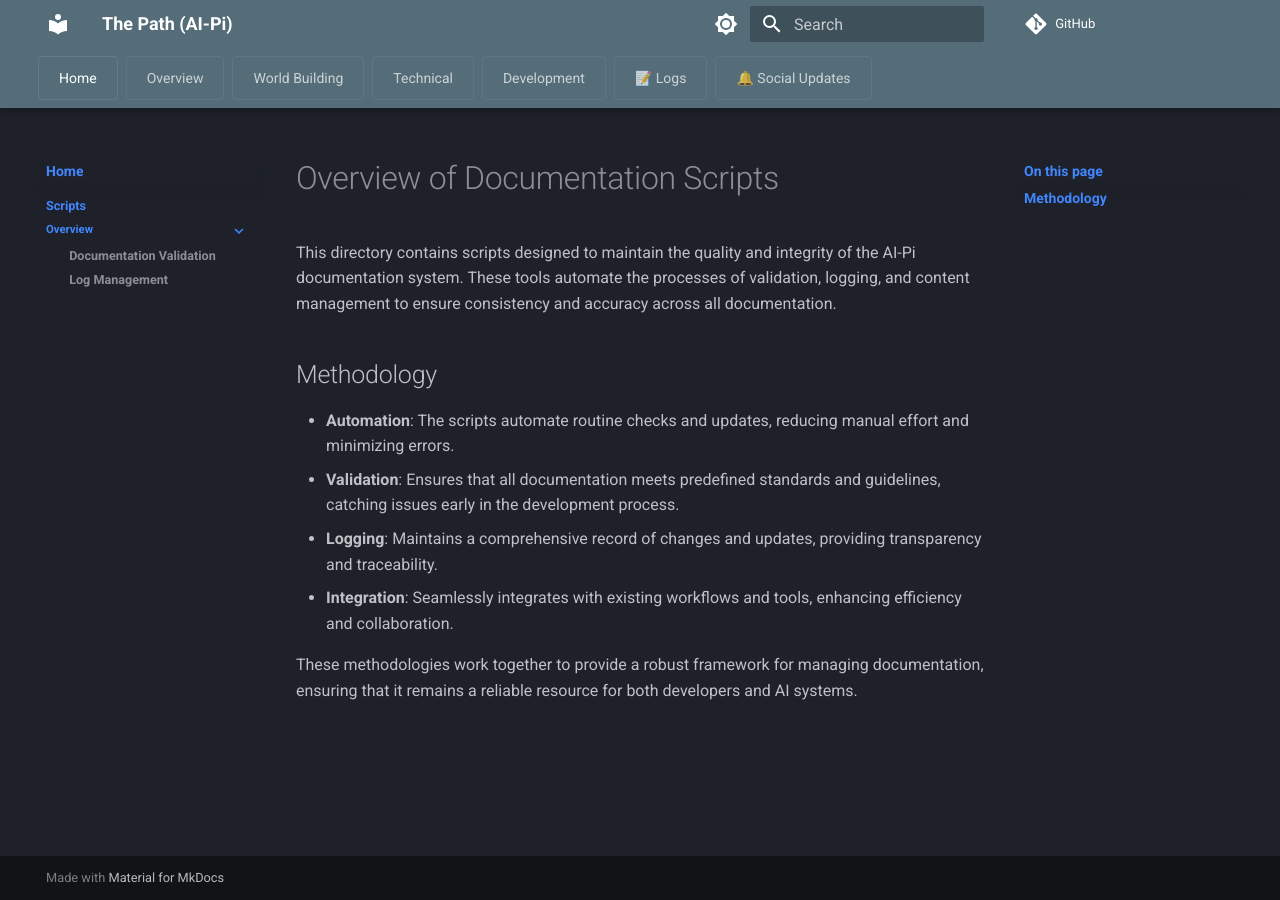
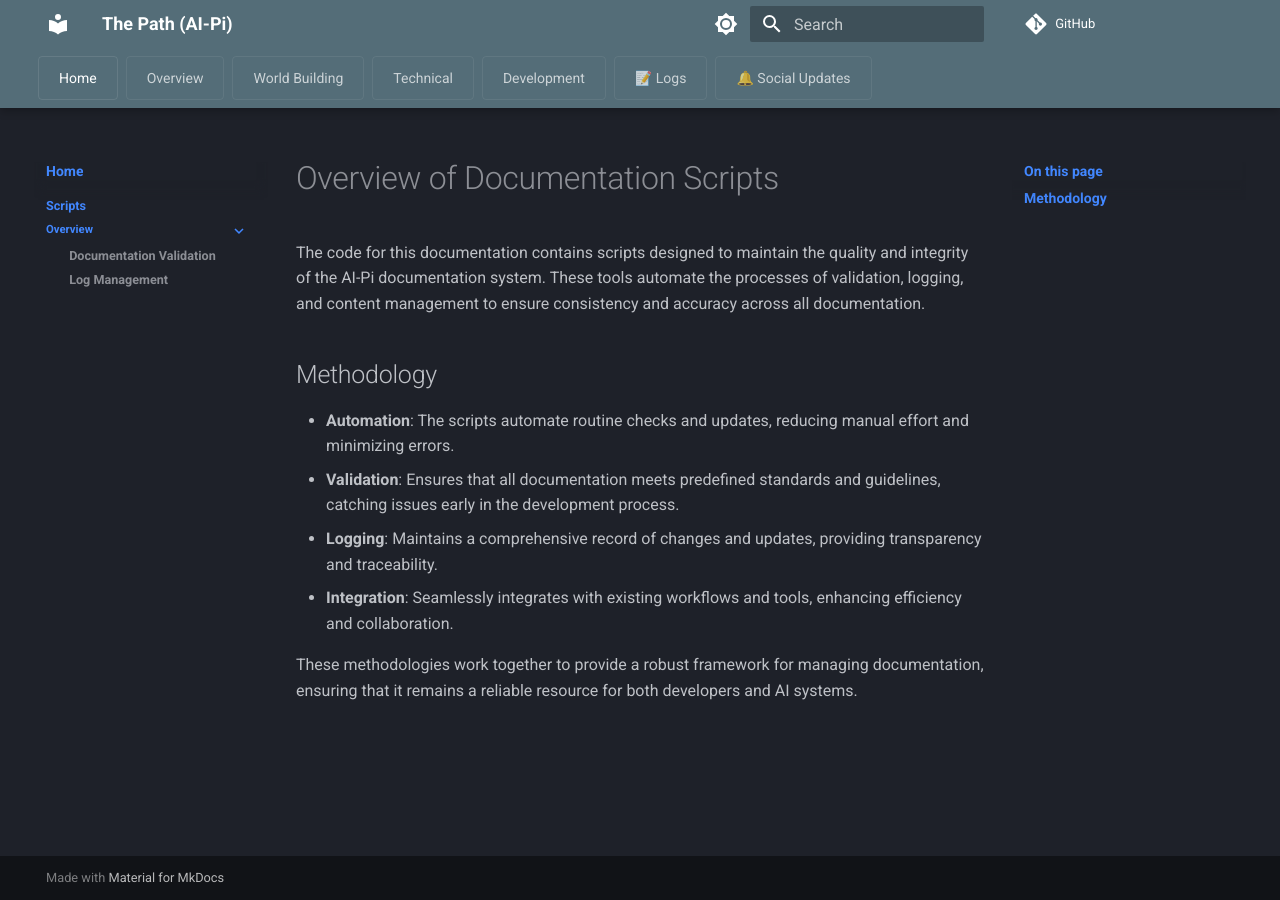
Before and after one commit to MaterDev/thepath-ai_pi, an MkDocs documentation site: the page built from docs/scripts/README.md, in a window 1280 px wide. Built offline with MkDocs 1.6.1 and Material for MkDocs 9.7.7, drawn with Linux system fonts in a browser that asks for light colours; comment, search, counter and statistics services are not loaded.

Commit message:
update readme scripts doc wordage

```diff
--- a/docs/scripts/README.md
+++ b/docs/scripts/README.md
@@ -1,6 +1,6 @@
 # Overview of Documentation Scripts
 
-This directory contains scripts designed to maintain the quality and integrity of the AI-Pi documentation system. These tools automate the processes of validation, logging, and content management to ensure consistency and accuracy across all documentation.
+The code for this documentation contains scripts designed to maintain the quality and integrity of the AI-Pi documentation system. These tools automate the processes of validation, logging, and content management to ensure consistency and accuracy across all documentation.
 
 ## Methodology
 
```
